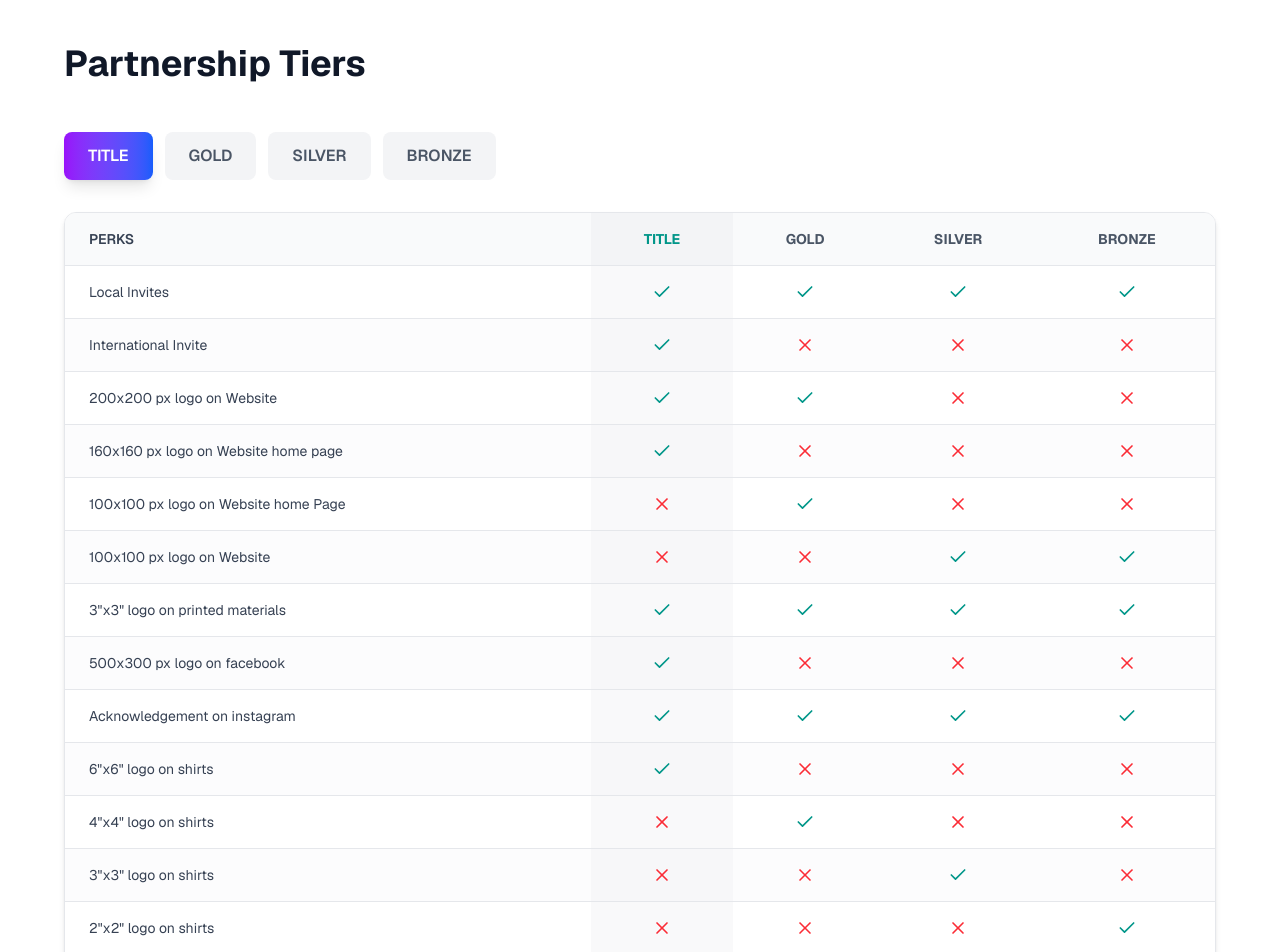
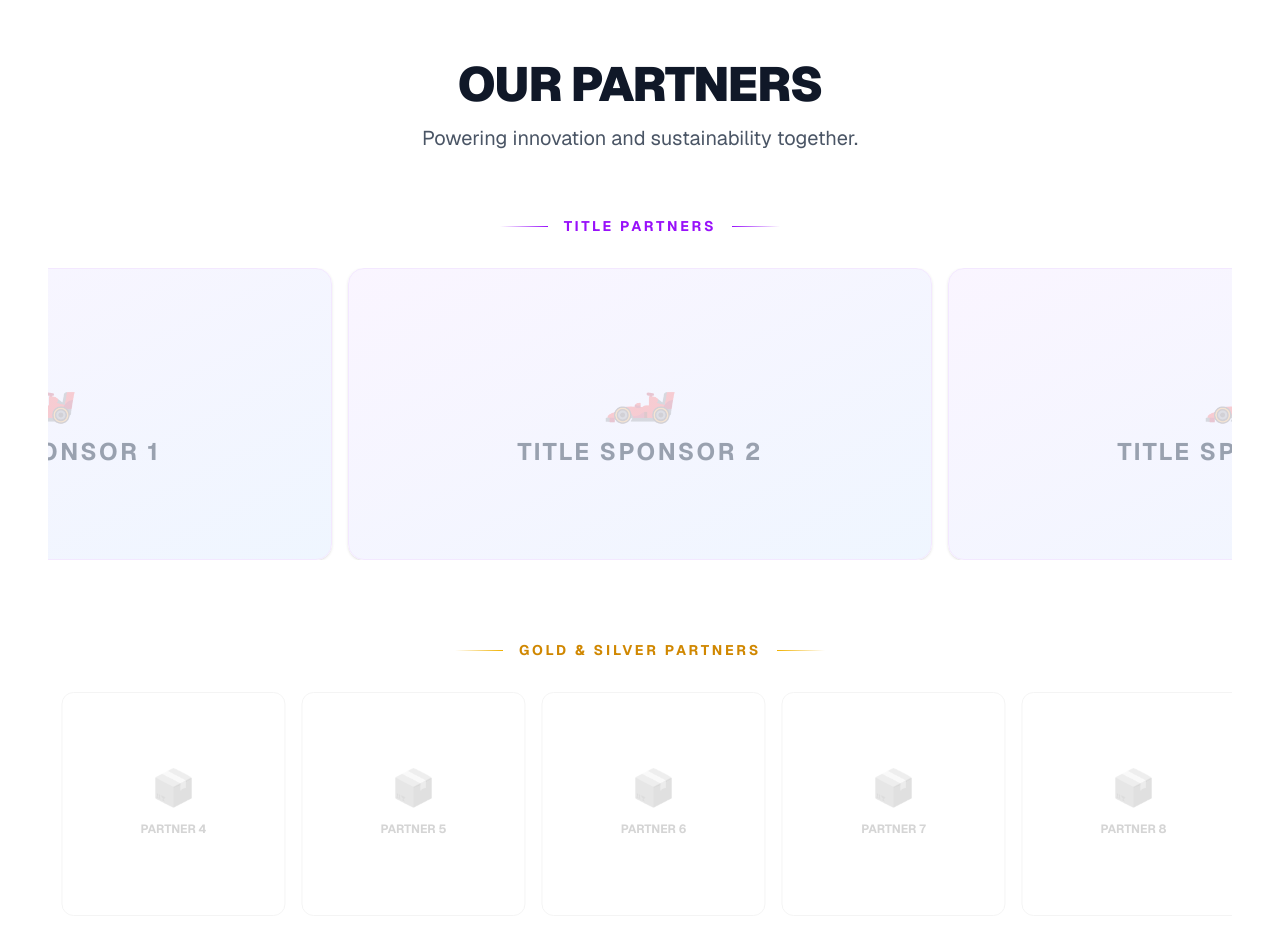
Before and after one commit to PersuasivePost/team-eta, a Next.js app: page /our-partners in a window 1280 px wide. Shown: the part 960-1912 px from the top of the page. Built offline with nearby package versions, Linux system fonts and the light colour scheme.

Commit message:
Update Our Partners page content and layout

```diff
--- a/app/our-partners/page.tsx
+++ b/app/our-partners/page.tsx
@@ -1,5 +1,6 @@
 'use client'
 import Footer from '@/components/footer'
+import Link from 'next/link'
 import { Check, X } from 'lucide-react'
 import React, { useCallback, useState, useRef } from 'react' // Added React and useCallback
 import useEmblaCarousel from 'embla-carousel-react'
@@ -216,7 +217,84 @@ const perkData = [
   { name: '2"x2" logo on car', tiers: { TITLE: false, GOLD: false, SILVER: false, BRONZE: true } },
 ]
 
-// --- 5. The Main Page Component ---
+// --- 5. Partners Showcase Component (New) ---
+function PartnersShowcase() {
+  // Embla for Title Partners (Slow, prominent)
+  const [titleRef] = useEmblaCarousel({ loop: true, align: 'center' }, [Autoplay({ delay: 4000 })])
+
+  // Embla for Gold/Silver (Faster, marquee-like)
+  const [goldRef] = useEmblaCarousel({ loop: true, align: 'start', dragFree: true }, [Autoplay({ delay: 2000, stopOnInteraction: false })])
+
+  return (
+    <section className="py-20 px-4 md:px-8 lg:px-12 bg-white relative overflow-hidden">
+      {/* Background Elements */}
+      <div className="absolute top-0 left-0 w-full h-px bg-gradient-to-r from-transparent via-gray-200 to-transparent" />
+      <div className="absolute bottom-0 left-0 w-full h-px bg-gradient-to-r from-transparent via-gray-200 to-transparent" />
+
+      <div className="max-w-7xl mx-auto">
+        <div className="text-center mb-16">
+          <h2 className="text-4xl md:text-5xl font-black text-gray-900 mb-4 uppercase tracking-tight">
+            Our Partners
+          </h2>
+          <p className="text-xl text-gray-600 max-w-2xl mx-auto">
+            Powering innovation and sustainability together.
+          </p>
+        </div>
+
+        {/* TITLE PARTNERS - Prominent Display */}
+        <div className="mb-20">
+          <div className="flex items-center justify-center gap-4 mb-8">
+            <div className="h-px w-12 bg-gradient-to-r from-transparent to-purple-600" />
+            <h3 className="text-sm font-bold tracking-[0.2em] text-purple-600 uppercase">Title Partners</h3>
+            <div className="h-px w-12 bg-gradient-to-l from-transparent to-purple-600" />
+          </div>
+
+          <div className="overflow-hidden" ref={titleRef}>
+            <div className="flex -ml-4">
+              {[1, 2, 3].map((i) => (
+                <div key={i} className="flex-[0_0_100%] md:flex-[0_0_50%] pl-4 min-w-0">
+                  <div className="bg-gradient-to-br from-purple-50 to-blue-50 border border-purple-100 rounded-2xl p-12 flex items-center justify-center aspect-[2/1] shadow-sm hover:shadow-md transition-shadow">
+                    <div className="text-center">
+                      <div className="text-6xl mb-4 opacity-20">🏎️</div>
+                      <span className="text-2xl font-bold text-gray-400 uppercase tracking-widest">Title Sponsor {i}</span>
+                    </div>
+                  </div>
+                </div>
+              ))}
+            </div>
+          </div>
+        </div>
+
+        {/* GOLD & SILVER - Marquee Style */}
+        <div>
+          <div className="flex items-center justify-center gap-4 mb-8">
+            <div className="h-px w-12 bg-gradient-to-r from-transparent to-yellow-500" />
+            <h3 className="text-sm font-bold tracking-[0.2em] text-yellow-600 uppercase">Gold & Silver Partners</h3>
+            <div className="h-px w-12 bg-gradient-to-l from-transparent to-yellow-500" />
+          </div>
+
+          <div className="overflow-hidden" ref={goldRef}>
+            <div className="flex -ml-4">
+              {[1, 2, 3, 4, 5, 6, 7, 8].map((i) => (
+                <div key={i} className="flex-[0_0_50%] md:flex-[0_0_25%] lg:flex-[0_0_20%] pl-4 min-w-0">
+                  <div className="bg-white border border-gray-100 rounded-xl p-8 flex items-center justify-center aspect-square grayscale hover:grayscale-0 transition-all duration-500 hover:border-yellow-400/30 hover:shadow-lg group">
+                    <div className="text-center">
+                      <div className="text-4xl mb-2 opacity-20 group-hover:opacity-100 transition-opacity duration-500">📦</div>
+                      <span className="text-xs font-bold text-gray-300 group-hover:text-gray-600 uppercase">Partner {i}</span>
+                    </div>
+                  </div>
+                </div>
+              ))}
+            </div>
+          </div>
+        </div>
+
+      </div>
+    </section>
+  )
+}
+
+// --- 6. The Main Page Component ---
 export default function OurPartners() {
   const [expandedTier, setExpandedTier] = useState<string>('TITLE')
 
@@ -240,23 +318,29 @@ export default function OurPartners() {
         </div>
       </section>
 
-      {/* === THIS IS THE NEW CAROUSEL SECTION === */}
+      {/* Key Benefits Carousel */}
       <KeyBenefitsCarousel />
 
+      {/* NEW: Partners Showcase (Moved Above Tiers) */}
+      <PartnersShowcase />
+
       {/* Partnership Tiers */}
-      <section className="py-16 px-4 md:px-8 lg:px-12">
+      <section className="py-16 px-4 md:px-8 lg:px-12 bg-gray-50/50">
         <div className="max-w-6xl mx-auto">
-          <h2 className="text-4xl font-bold mb-12 text-gray-900">Partnership Tiers</h2>
+          <div className="text-center mb-12">
+            <h2 className="text-4xl font-bold mb-4 text-gray-900">Partnership Tiers</h2>
+            <p className="text-gray-600">Choose the level of engagement that suits your organization.</p>
+          </div>
 
-          <div className="mb-8 flex flex-wrap gap-3">
+          <div className="mb-8 flex flex-wrap justify-center gap-3">
             {sponsorshipTiers.map((tier) => (
               <button
                 key={tier.id}
                 onClick={() => setExpandedTier(tier.id)}
-                className={`px-6 py-3 rounded-lg font-semibold transition-all duration-300 ${
+                className={`px-6 py-3 rounded-full font-bold tracking-wide transition-all duration-300 ${
                   expandedTier === tier.id
-                    ? `bg-gradient-to-r ${tier.gradient} text-white shadow-lg`
-                    : 'bg-gray-100 text-gray-600 hover:bg-gray-200'
+                    ? `bg-gradient-to-r ${tier.gradient} text-white shadow-lg scale-105`
+                    : 'bg-white border border-gray-200 text-gray-600 hover:bg-gray-50 hover:border-gray-300'
                 }`}
               >
                 {tier.name}
@@ -264,16 +348,17 @@ export default function OurPartners() {
             ))}
           </div>
 
-          <div className="overflow-x-auto rounded-xl border border-gray-200 shadow-md">
+          <div className="overflow-hidden rounded-2xl border border-gray-200 shadow-xl bg-white">
+            <div className="overflow-x-auto">
               <table className="w-full">
                 <thead>
-                <tr className="bg-gray-50 border-b border-gray-200">
-                  <th className="px-6 py-4 text-left text-sm font-semibold text-gray-700">PERKS</th>
+                  <tr className="bg-gray-50/80 border-b border-gray-200">
+                    <th className="px-6 py-5 text-left text-sm font-bold text-gray-900 uppercase tracking-wider">PERKS</th>
                     {sponsorshipTiers.map((tier) => (
-                    <th key={tier.id} className={`px-6 py-4 text-center text-sm font-bold ${
+                      <th key={tier.id} className={`px-6 py-5 text-center text-sm font-black tracking-widest ${
                         expandedTier === tier.id
                           ? 'bg-gray-100 text-teal-600'
-                        : 'text-gray-600'
+                          : 'text-gray-400'
                       }`}>
                         {tier.name}
                       </th>
@@ -284,22 +369,28 @@ export default function OurPartners() {
                   {perkData.map((perk, idx) => (
                     <tr
                       key={perk.name}
-                    className={`border-b border-gray-200 transition-colors hover:bg-gray-50 ${
-                      idx % 2 === 0 ? 'bg-white' : 'bg-gray-50/50'
+                      className={`border-b border-gray-100 transition-colors hover:bg-blue-50/30 ${
+                        idx % 2 === 0 ? 'bg-white' : 'bg-gray-50/30'
                       }`}
                     >
-                    <td className="px-6 py-4 text-sm text-gray-700">{perk.name}</td>
+                      <td className="px-6 py-4 text-sm font-medium text-gray-700">{perk.name}</td>
                       {sponsorshipTiers.map((tier) => (
                         <td
                           key={`${tier.id}-${perk.name}`}
                           className={`px-6 py-4 text-center ${
-                          expandedTier === tier.id ? 'bg-gray-100/50' : ''
+                            expandedTier === tier.id ? 'bg-blue-50/50' : ''
                           }`}
                         >
                           {perk.tiers[tier.id as keyof typeof perk.tiers] ? (
-                          <Check className="w-5 h-5 text-teal-600 mx-auto" />
+                            <div className="flex justify-center">
+                              <div className="w-6 h-6 rounded-full bg-teal-100 flex items-center justify-center">
+                                <Check className="w-4 h-4 text-teal-600" />
+                              </div>
+                            </div>
                           ) : (
-                          <X className="w-5 h-5 text-red-500 mx-auto" />
+                            <div className="flex justify-center opacity-20">
+                              <X className="w-4 h-4 text-gray-400" />
+                            </div>
                           )}
                         </td>
                       ))}
@@ -309,50 +400,32 @@ export default function OurPartners() {
               </table>
             </div>
           </div>
-      </section>
-
-      {/* Logo Wall */}
-      <section className="py-20 px-4 md:px-8 lg:px-12">
-        <div className="max-w-6xl mx-auto">
-          <h2 className="text-4xl font-bold mb-4 text-gray-900">For Those Who Want To Change The World</h2>
-          <p className="text-gray-600 mb-12 text-lg">Join our partners in driving sustainable innovation</p>
-
-          {sponsorshipTiers.map((tier, tierIdx) => (
-            <div key={tier.id} className="mb-16">
-              <h3 className={`text-2xl font-bold mb-8 text-transparent bg-clip-text bg-gradient-to-r ${tier.gradient}`}>
-                {tier.name === 'TITLE' ? 'TITLE PARTNERS' : `${tier.name} PARTNERS`}
-              </h3>
-              <div className={`grid grid-cols-2 md:grid-cols-3 lg:grid-cols-4 gap-6 p-8 rounded-xl border border-gray-200 ${
-                tierIdx % 2 === 0 ? 'bg-gray-50' : 'bg-white'
-              } shadow-md`}>
-                {[1, 2, 3, 4].map((item) => (
-                  <div
-                    key={item}
-                    className="aspect-square bg-gray-100 rounded-lg border border-gray-300 flex items-center justify-center hover:border-teal-600/50 transition-colors cursor-pointer group"
-                  >
-                    <div className="text-center">
-                      <div className="text-3xl mb-2 opacity-30 group-hover:opacity-100 transition-opacity">📦</div>
-                      <p className="text-xs text-gray-500 group-hover:text-gray-700 transition-colors">Logo Placeholder</p>
-                    </div>
-                  </div>
-                ))}
-              </div>
-            </div>
-          ))}
         </div>
       </section>
 
       {/* CTA */}
-      <section className="py-16 px-4 md:px-8 lg:px-12 mb-12">
-        <div className="max-w-4xl mx-auto">
-          <div className="relative overflow-hidden rounded-2xl bg-gray-50 border border-gray-200 p-12 text-center shadow-md">
-            <div className="absolute inset-0 bg-gradient-to-r from-teal-500/10 to-blue-500/10 blur-2xl" />
-            <div className="relative z-10">
-              <h3 className="text-3xl md:text-4xl font-bold mb-4 text-gray-900">Ready to Join the Paddock?</h3>
-              <p className="text-gray-700 mb-8 text-lg">Partner with Team ETA and be part of the sustainable racing revolution</p>
-              <button className="px-8 py-3 bg-gradient-to-r from-teal-500 to-blue-500 hover:from-teal-600 hover:to-blue-600 text-white font-bold rounded-lg transition-all transform hover:scale-105 shadow-lg">
-                Get in Touch
+      <section className="py-24 px-4 md:px-8 lg:px-12">
+        <div className="max-w-5xl mx-auto">
+          <div className="relative overflow-hidden rounded-3xl bg-gray-900 text-white p-12 md:p-20 text-center shadow-2xl">
+            {/* Abstract Background */}
+            <div className="absolute top-0 left-0 w-full h-full overflow-hidden opacity-30">
+                <div className="absolute -top-24 -left-24 w-96 h-96 bg-teal-500 rounded-full blur-3xl" />
+                <div className="absolute -bottom-24 -right-24 w-96 h-96 bg-blue-500 rounded-full blur-3xl" />
+            </div>
+
+            <div className="relative z-10 space-y-8">
+              <h3 className="text-4xl md:text-6xl font-black tracking-tight">Ready to Join the Paddock?</h3>
+              <p className="text-gray-300 text-xl max-w-2xl mx-auto leading-relaxed">
+                Partner with Team ETA and become a driving force in the sustainable racing revolution. Let's build the future together.
+              </p>
+              <div className="flex flex-col sm:flex-row items-center justify-center gap-4 pt-4">
+                <button className="px-10 py-4 bg-white text-gray-900 font-bold rounded-full hover:bg-gray-100 transition-all transform hover:scale-105 shadow-lg w-full sm:w-auto">
+                  Download Brochure
                 </button>
+                <Link href="/contact" className="px-10 py-4 bg-transparent border-2 border-white/20 text-white font-bold rounded-full hover:bg-white/10 transition-all w-full sm:w-auto flex items-center justify-center">
+                  Contact Us
+                </Link>
+              </div>
             </div>
           </div>
         </div>
```
Lines whose indentation alone changed are shown as unchanged.
